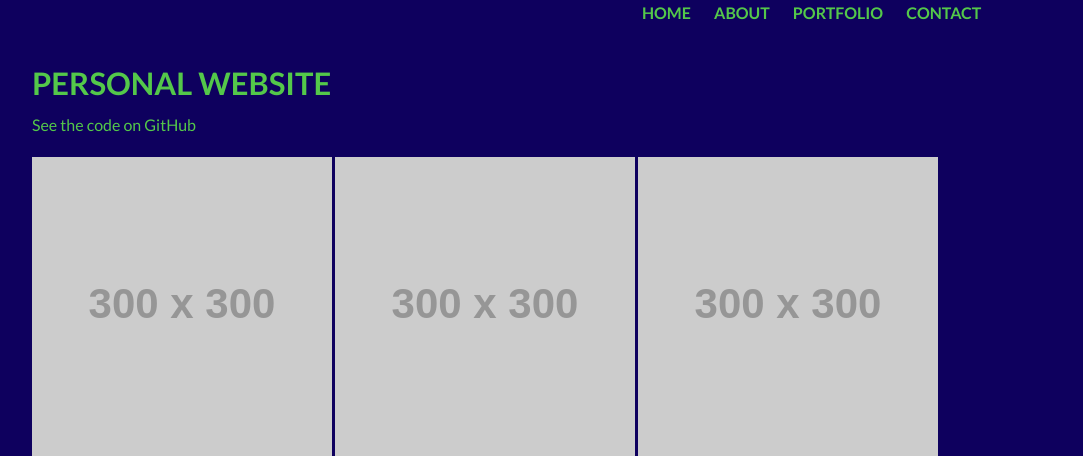
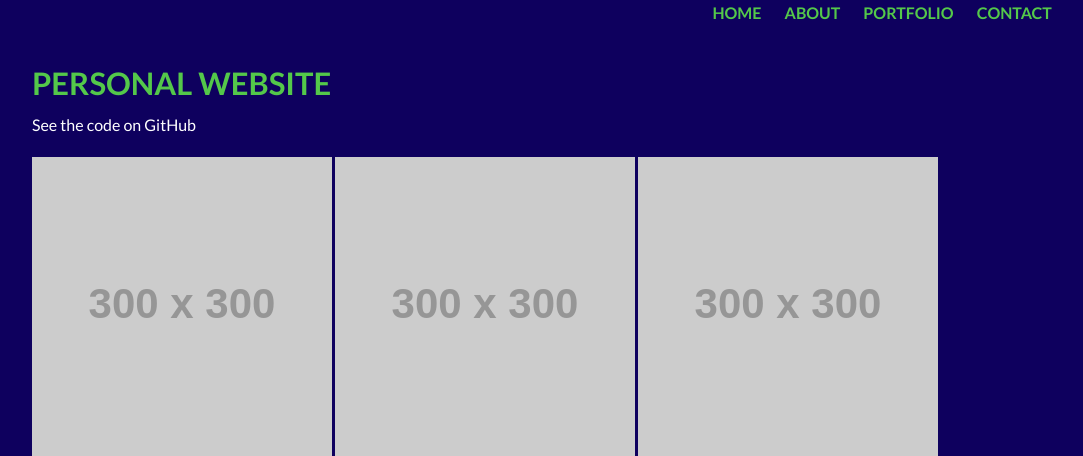
Before and after one commit to CWiech05/CWiech05.github.io, a PHP site: page /portfolio-personal/index.html in a window 1280 px wide. Shown: the top 456 px of the page, without its empty margins (123-1206 px from the left). Run offline with PHP 8.4, Linux system fonts and the light colour scheme; grey boxes labelled with a size stand in for pictures from a placeholder-image service; some libraries are stand-ins or nearby versions.

Commit message:
Repositions top-nav, changes portfolio page project link to white with bold hover

```diff
--- a/index.html
+++ b/index.html
@@ -14,7 +14,7 @@
   <body>
     <div class="row">
       <div class="small-4 small-offset-8 column">
-      	<nav>
+      	<nav id="top-nav">
       		<ul class="no-bullet">
       			<li>
       				<a href="#about">About</a>
--- a/portfolio-personal/index.html
+++ b/portfolio-personal/index.html
@@ -14,7 +14,7 @@
 
     <div class="row">
       <div class="small-5 small-offset-7 column">
-        <nav>
+        <nav id="top-nav">
           <ul class="no-bullet">
             <li>
               <a href="../index.html">Home</a>
--- a/styles/main.css
+++ b/styles/main.css
@@ -44,6 +44,10 @@ a:hover:not(.no-hover) {
 
 
 /* --- NAV --- */
+#top-nav {
+	margin-left: 15%;
+}
+
 nav li {
 	display: inline;
 }
@@ -123,6 +127,14 @@ header h2 {
 	text-align: left;
 }
 
+#portfolio-header a {
+	color: #fff;
+}
+
+#portfolio-header a:hover {
+	font-weight: 700;
+}
+
 #project-details {
 	margin-top: 5%;
 }
```
